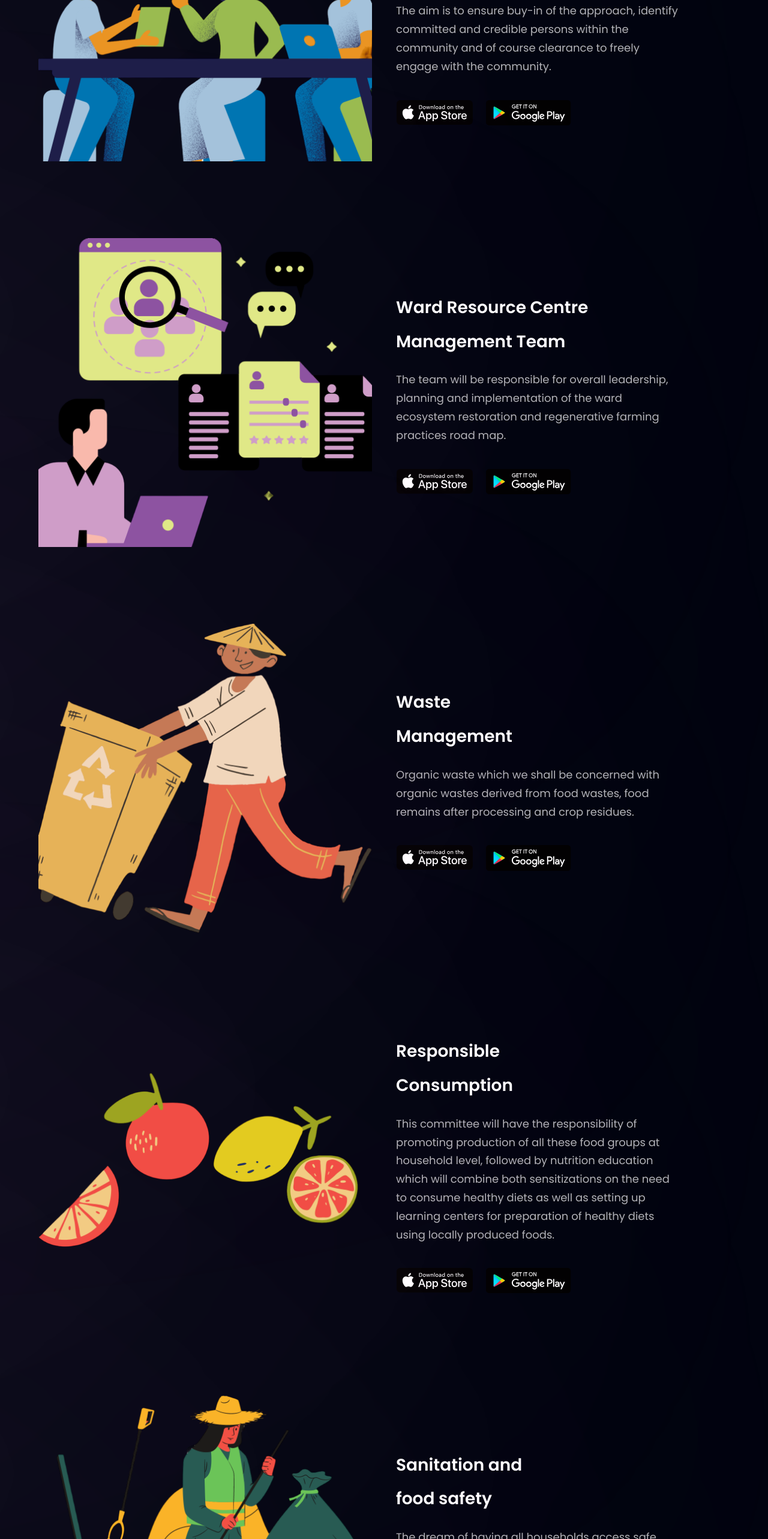
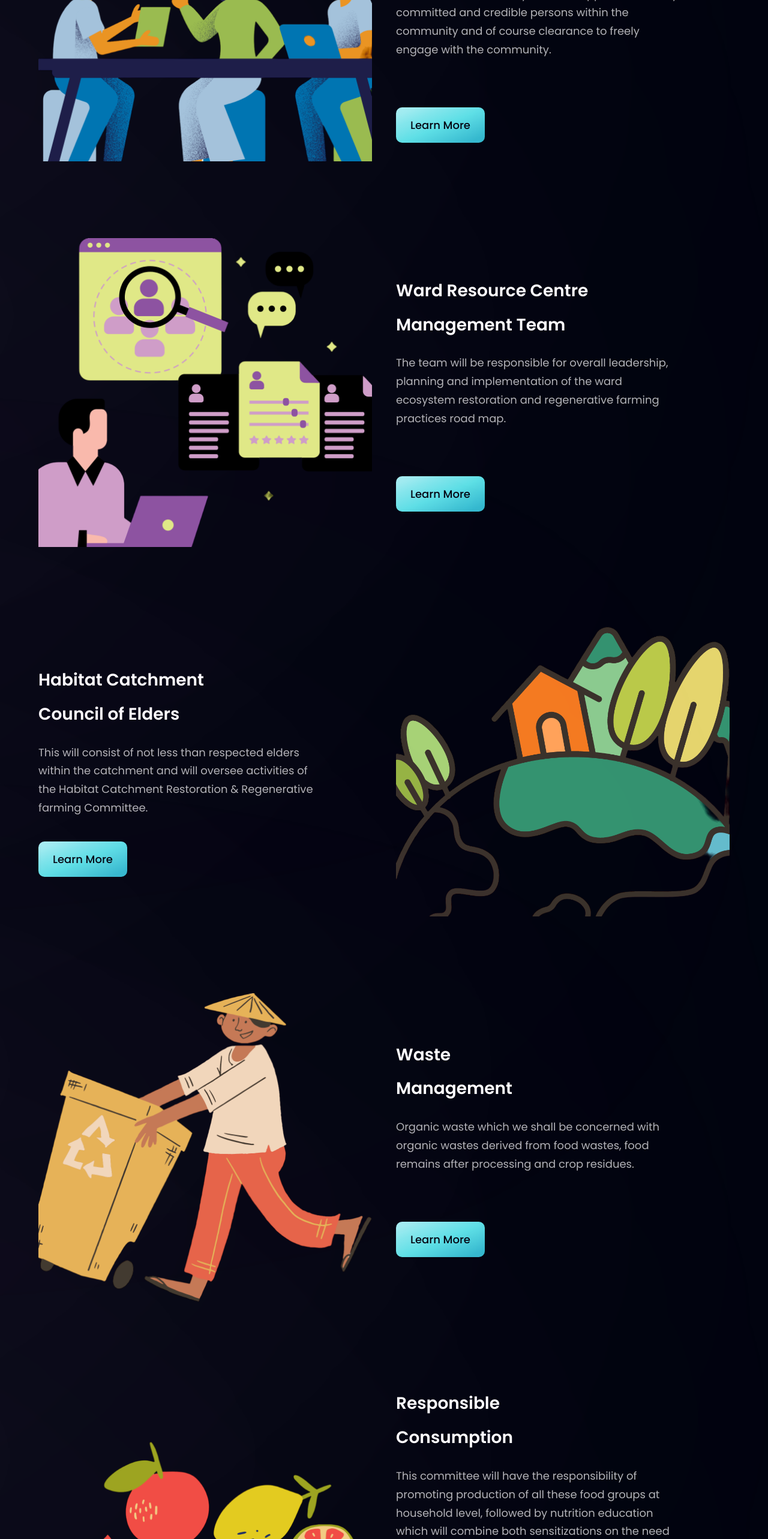
Before and after one commit to kifangamukundi/green-frontend, a React (Vite) app: page / in a window 1280 px wide. Shown: the part 2160-4726 px from the top of the page at 60% size. Built offline with nearby package versions, Linux system fonts and the light colour scheme.

Commit message:
fixed a few design issues

```diff
--- a/src/components/Catchment.jsx
+++ b/src/components/Catchment.jsx
@@ -1,6 +1,8 @@
 import { catchment } from "../assets";
 import styles, { layout } from "../style";
 import Button from "./Button";
+
+import {Link} from "react-router-dom";
 
 
 const Catchment  = () => (
@@ -13,7 +15,9 @@ const Catchment  = () => (
       This will consist of not less than respected elders within the catchment and will oversee activities of the Habitat Catchment Restoration & Regenerative farming Committee.
       </p>
 
-      <Button styles={`mt-10`} />
+      <Link to={`/habitat-catchment-council`}>
+        <Button styles={`mt-10`} />
+      </Link>
     </div>
 
     <div className={layout.sectionImg}>
--- a/src/components/FoodSystems.jsx
+++ b/src/components/FoodSystems.jsx
@@ -1,5 +1,7 @@
-import { apple, food, google } from "../assets";
+import {Link} from "react-router-dom";
 import styles, { layout } from "../style";
+import { food } from "../assets";
+import Button from "./Button";
 
 const FoodSystems = () => (
   <section id="product" className={layout.sectionReverse}>
@@ -23,8 +25,10 @@ const FoodSystems = () => (
       </p>
 
       <div className="flex flex-row flex-wrap sm:mt-10 mt-6">
-        <img src={apple} alt="google_play" className="w-[128.86px] h-[42.05px] object-contain mr-5 cursor-pointer" />
-        <img src={google} alt="google_play" className="w-[144.17px] h-[43.08px] object-contain cursor-pointer" />
+
+        <Link to={`/technical-committee`}>
+        <Button styles={`mt-10`} />
+      </Link>
       </div>
     </div>
   </section>
--- a/src/components/ResponsibleConsumption.jsx
+++ b/src/components/ResponsibleConsumption.jsx
@@ -1,5 +1,7 @@
-import { apple, comsumption, google } from "../assets";
+import { comsumption} from "../assets";
 import styles, { layout } from "../style";
+import {Link} from "react-router-dom";
+import Button from "./Button";
 
 const ResponsibleConsumption = () => (
   <section id="product" className={layout.sectionReverse}>
@@ -22,8 +24,9 @@ const ResponsibleConsumption = () => (
       </p>
 
       <div className="flex flex-row flex-wrap sm:mt-10 mt-6">
-        <img src={apple} alt="google_play" className="w-[128.86px] h-[42.05px] object-contain mr-5 cursor-pointer" />
-        <img src={google} alt="google_play" className="w-[144.17px] h-[43.08px] object-contain cursor-pointer" />
+      <Link to={`/responsible-consumption`}>
+        <Button styles={`mt-10`} />
+      </Link>
       </div>
     </div>
   </section>
--- a/src/components/Restoration.jsx
+++ b/src/components/Restoration.jsx
@@ -1,5 +1,6 @@
 import { restoration } from "../assets";
 import styles, { layout } from "../style";
+import {Link} from "react-router-dom";
 import Button from "./Button";
 
 
@@ -13,7 +14,9 @@ const Restoration = () => (
       The committee that will implement the integrated community empowerment program with the beneficiary households.
       </p>
 
-      <Button styles={`mt-10`} />
+      <Link to={`/restoration-and-regenerative-farming`}>
+        <Button styles={`mt-10`} />
+      </Link>
     </div>
 
     <div className={layout.sectionImg}>
--- a/src/components/Sanitation.jsx
+++ b/src/components/Sanitation.jsx
@@ -1,5 +1,7 @@
-import { apple, sanitation, google } from "../assets";
+import {  sanitation } from "../assets";
 import styles, { layout } from "../style";
+import {Link} from "react-router-dom";
+import Button from "./Button";
 
 const Sanitation = () => (
   <section id="product" className={layout.sectionReverse}>
@@ -22,8 +24,9 @@ const Sanitation = () => (
       </p>
 
       <div className="flex flex-row flex-wrap sm:mt-10 mt-6">
-        <img src={apple} alt="google_play" className="w-[128.86px] h-[42.05px] object-contain mr-5 cursor-pointer" />
-        <img src={google} alt="google_play" className="w-[144.17px] h-[43.08px] object-contain cursor-pointer" />
+      <Link to={`/sanitation-and-food-safety`}>
+        <Button styles={`mt-10`} />
+      </Link>
       </div>
     </div>
   </section>
--- a/src/components/WardResourceCenter.jsx
+++ b/src/components/WardResourceCenter.jsx
@@ -1,5 +1,8 @@
-import { apple, resource, google } from "../assets";
+import {  resource } from "../assets";
 import styles, { layout } from "../style";
+
+import {Link} from "react-router-dom";
+import Button from "./Button";
 
 const WardResourceCenter = () => (
   <section id="product" className={layout.sectionReverse}>
@@ -22,8 +25,9 @@ const WardResourceCenter = () => (
       </p>
 
       <div className="flex flex-row flex-wrap sm:mt-10 mt-6">
-        <img src={apple} alt="google_play" className="w-[128.86px] h-[42.05px] object-contain mr-5 cursor-pointer" />
-        <img src={google} alt="google_play" className="w-[144.17px] h-[43.08px] object-contain cursor-pointer" />
+      <Link to={`/resource-center-management`}>
+        <Button styles={`mt-10`} />
+      </Link>
       </div>
     </div>
   </section>
--- a/src/components/WasteManagement.jsx
+++ b/src/components/WasteManagement.jsx
@@ -1,5 +1,8 @@
-import { apple, waste, google } from "../assets";
+import {  waste } from "../assets";
 import styles, { layout } from "../style";
+
+import {Link} from "react-router-dom";
+import Button from "./Button";
 
 const WasteManagement = () => (
   <section id="product" className={layout.sectionReverse}>
@@ -22,8 +25,9 @@ const WasteManagement = () => (
       </p>
 
       <div className="flex flex-row flex-wrap sm:mt-10 mt-6">
-        <img src={apple} alt="google_play" className="w-[128.86px] h-[42.05px] object-contain mr-5 cursor-pointer" />
-        <img src={google} alt="google_play" className="w-[144.17px] h-[43.08px] object-contain cursor-pointer" />
+      <Link to={`/waste-management`}>
+        <Button styles={`mt-10`} />
+      </Link>
       </div>
     </div>
   </section>
--- a/src/pages/CenterManagement.jsx
+++ b/src/pages/CenterManagement.jsx
@@ -70,6 +70,9 @@ const CenterManagement = () => (
         The team will:
         </p>
 
+
+
+
         {/* Points */}
         <section id="features" className={layout.section}>
           <div className={`${layout.sectionImg} flex-wrap items-center`}>
--- a/src/pages/Home.jsx
+++ b/src/pages/Home.jsx
@@ -19,13 +19,13 @@ const Home = () => (
         <Clients />
         <FoodSystems />
         <WardResourceCenter/>
+        <Catchment />
         <WasteManagement/>
         <ResponsibleConsumption/>
+        <Restoration />
         <Sanitation/>
-        <Restoration />
-        <Catchment />
-        <Testimonials />
-        <CTA />
+
+
     </div>
 
   </div>
```
